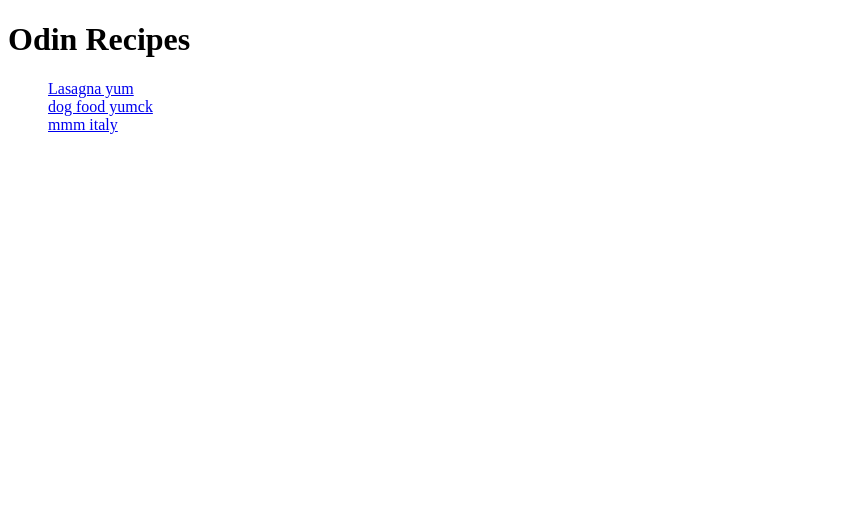
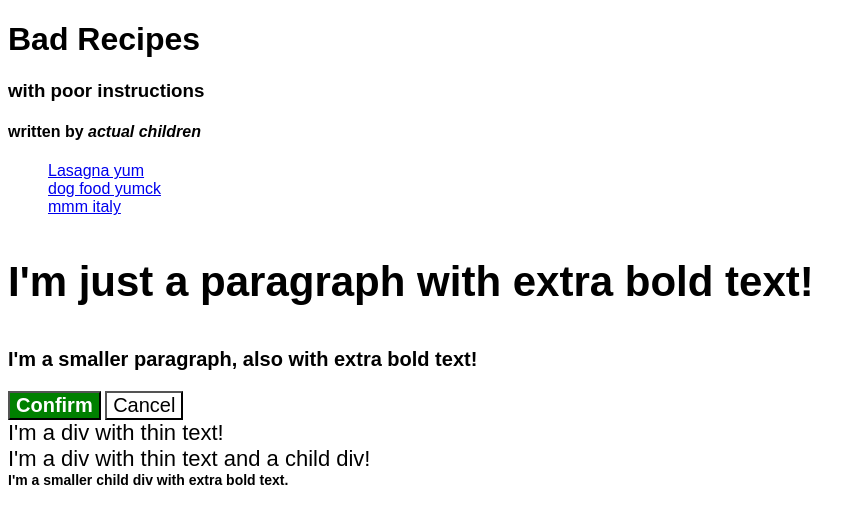
Before and after one commit to keenymcg/odin-recipes, a plain HTML site: page index.html in a window 1280 px wide. Shown: the whole page, without its empty margins (0-865 px from the left). Drawn offline with Linux system fonts and the light colour scheme.

Commit message:
Do Odin CSS foundations

```diff
--- a/index.html
+++ b/index.html
@@ -4,14 +4,28 @@
     <meta charset="UTF-8">
     <meta http-equiv="X-UA-Compatible" content="IE=edge">
     <meta name="viewport" content="width=device-width, initial-scale=1.0">
+    <link rel="stylesheet" href="styles.css">
     <title>Document</title>
 </head>
 <body>
-    <h1>Odin Recipes</h1>
+    <h1>Bad Recipes</h1>
+    <h3 class="mainTitle">with poor instructions</h3>
+    <h4 class="mainTitle">written by <em>actual children</em></h4>
     <ul>
         <a href="recipes/lasagna.html">Lasagna yum</a><br>
         <a href="recipes/dog_food.html">dog food yumck</a><br>
         <a href="recipes/basghetti.html">mmm italy</a>
     </ul>
+
+    <p class="para">I'm just a paragraph with extra bold text!</p>
+    <p class="small-para">I'm a smaller paragraph, also with extra bold text!</p>
+
+    <button id="confirm-button" class="button confirm">Confirm</button>
+    <button id="cancel-button" class="button cancel">Cancel</button>
+
+    <div class="text">I'm a div with thin text!</div>
+    <div class="text">I'm a div with thin text and a child div!
+        <div class="text child">I'm a smaller child div with extra bold text.</div>
+
 </body>
 </html>
--- /dev/null
+++ b/styles.css
@@ -0,0 +1,59 @@
+/* * {
+    font: Georgia;
+    font-family: Georgia, 'Times New Roman', Times, serif;
+    background-color: antiquewhite;
+}
+
+h1 {
+    text-align: center;
+    font-size: 42px;
+    color: green;
+}
+
+.mainTitle {
+    text-align: center;
+} */
+
+body {
+    font-family: Arial, Helvetica, sans-serif;
+}
+
+.para,
+.small-para {
+    color: hsl(0, 0%, 0%);
+    font-weight: 800;
+}
+
+.small-para {
+    font-size: 20px;
+    font-weight: 800;
+}
+
+.para {
+    font-size:42px;
+}
+
+#confirm-button {
+    background: green;
+    color: white;
+    font-weight: bold;
+    font-size: 20px;
+}
+
+#cancel-button {
+    background-color: rgb(255, 255, 255);
+    color: rgb(0, 0, 0);
+    font-size: 20px;
+}
+
+div .child {
+    color: rgb(0, 0, 0);
+    font-weight: 800;
+    font-size: 14px;
+}
+
+.text {
+    color: rgb(0, 0, 0);
+    font-size: 22px;
+    font-weight: 100;
+}
```
